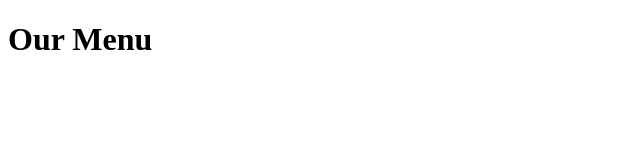
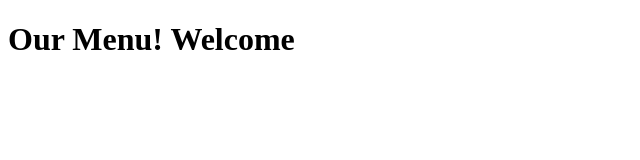
Before and after one commit to CHAITANYAKUMARMULAKALA/coursera, a plain HTML site: page module2_sol/index.html in a window 1280 px wide. Shown: the whole page, without its empty margins (0-640 px from the left). Drawn offline with Linux system fonts and the light colour scheme.

```diff
--- a/module2_sol/index.html
+++ b/module2_sol/index.html
@@ -9,6 +9,6 @@
 	</style>
 </head>
 <body>
-<h1>Our Menu</h1>
+<h1>Our Menu! Welcome</h1>
 </body>
 </html>
```
